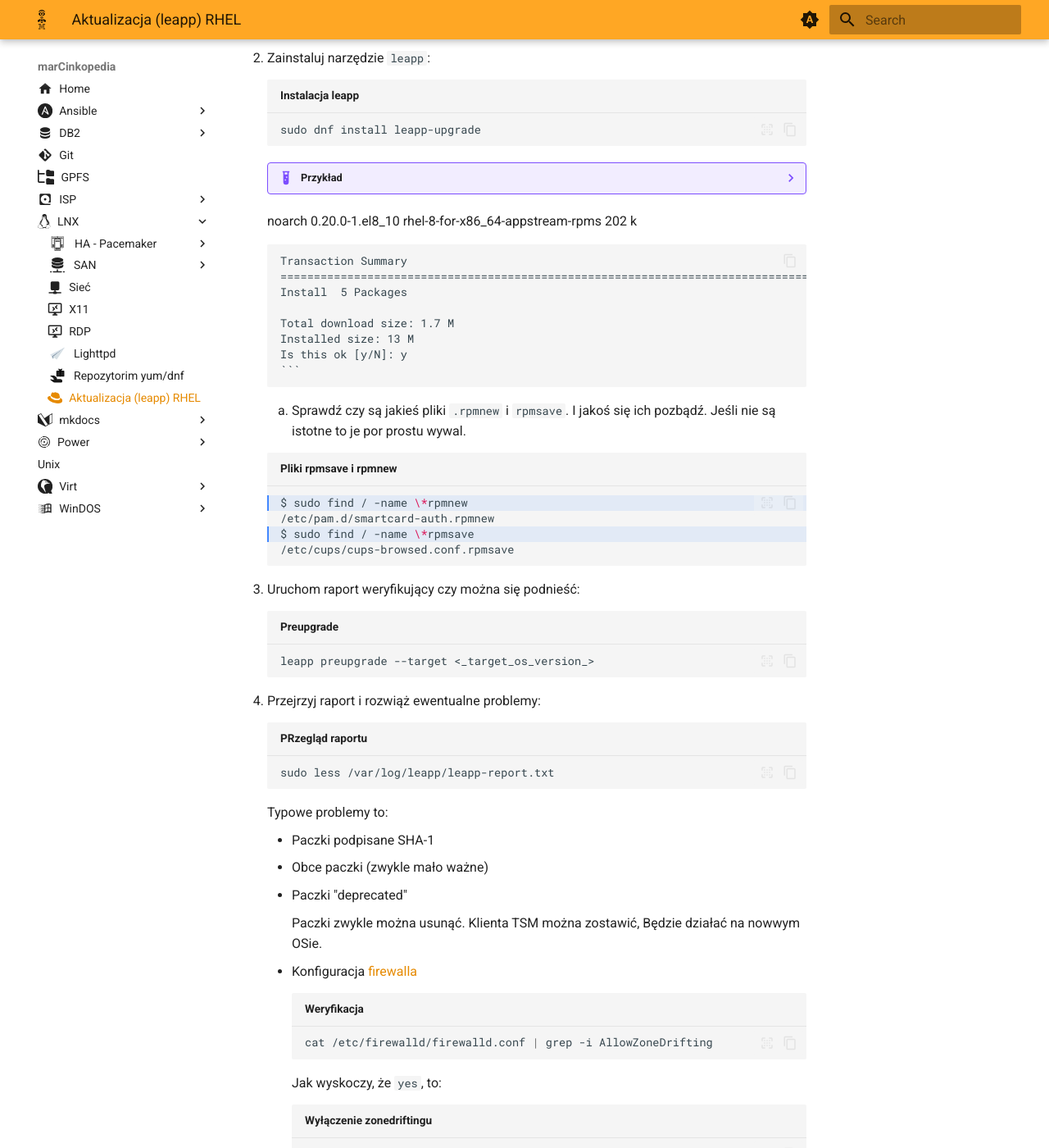
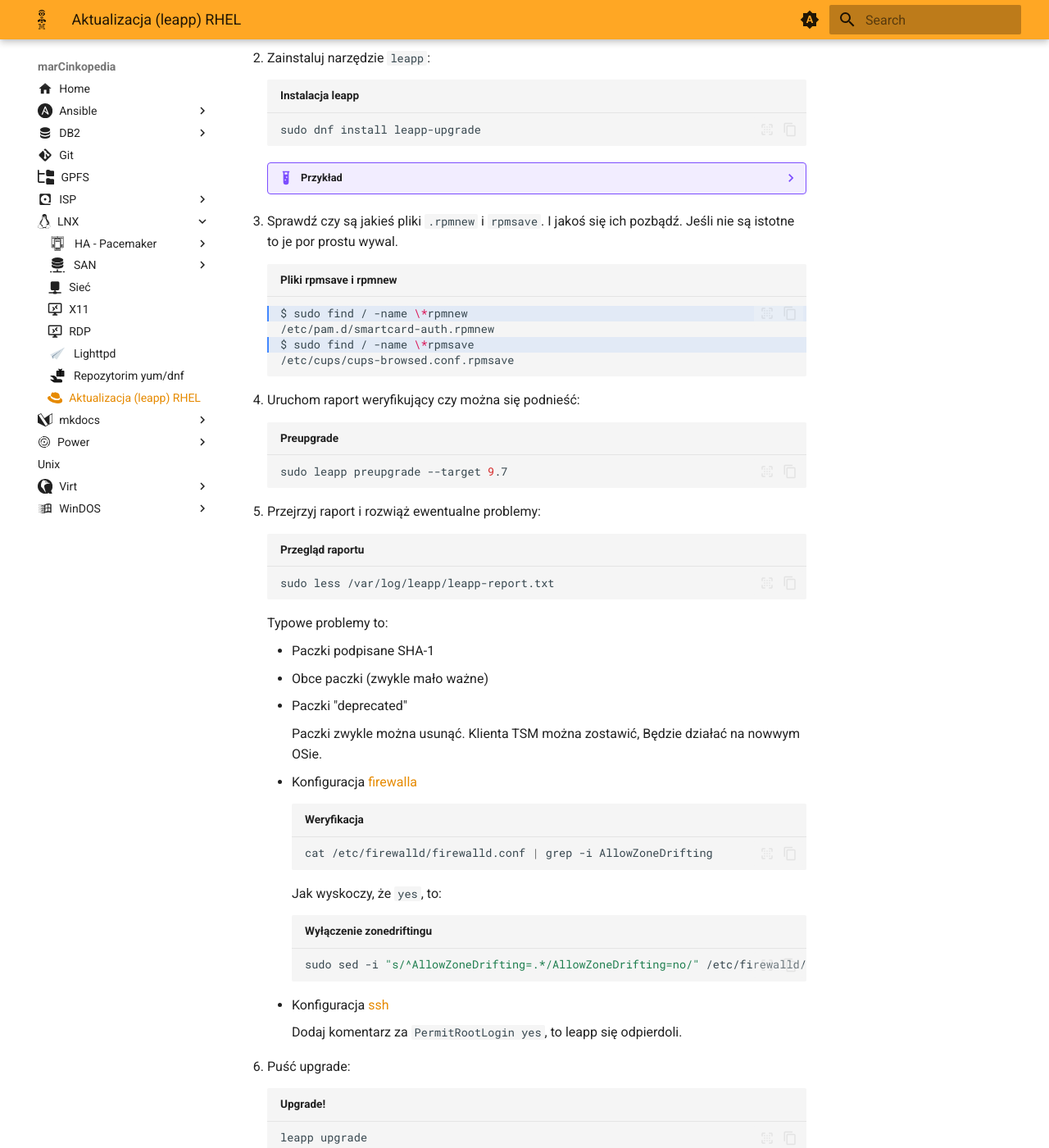
Before and after one commit to stecenator/notki, an MkDocs documentation site: the page built from docs/LNX/upd_8_to_9.md, in a window 1280 px wide and 1400 px high, scrolled down 737 px. Shown: the whole window at 82% size. Built offline with MkDocs 1.6.1 and Material for MkDocs 9.7.7, drawn with Linux system fonts in a browser that asks for light colours.

Commit message:
Literówki

````diff
--- a/docs/LNX/upd_8_to_9.md
+++ b/docs/LNX/upd_8_to_9.md
@@ -75,7 +75,7 @@ icon: simple/redhat
         Total download size: 1.7 M
         Installed size: 13 M
         Is this ok [y/N]: y
-      noarch          0.20.0-1.el8_10          rhel-8-for-x86_64-appstream-rpms          202 k
+        noarch          0.20.0-1.el8_10          rhel-8-for-x86_64-appstream-rpms          202 k
 
         Transaction Summary
         ===============================================================================================================================
@@ -85,6 +85,7 @@ icon: simple/redhat
         Installed size: 13 M
         Is this ok [y/N]: y
         ```
+
 1. Sprawdź czy są jakieś pliki `.rpmnew` i `rpmsave`. I jakoś się ich pozbądź. Jeśli nie są istotne to je por prostu wywal.
 
     ```sh hl_lines="1 3" title="Pliki rpmsave i rpmnew"
@@ -97,12 +98,12 @@ icon: simple/redhat
 1. Uruchom raport weryfikujący czy można się podnieść:
 
     ```sh title="Preupgrade"
-    leapp preupgrade --target <_target_os_version_>
+    sudo leapp preupgrade --target 9.7
     ```
 
 1. Przejrzyj raport i rozwiąż ewentualne problemy:
 
-    ```sh title="PRzegląd raportu"
+    ```sh title="Przegląd raportu"
     sudo less /var/log/leapp/leapp-report.txt
     ```
 
````
